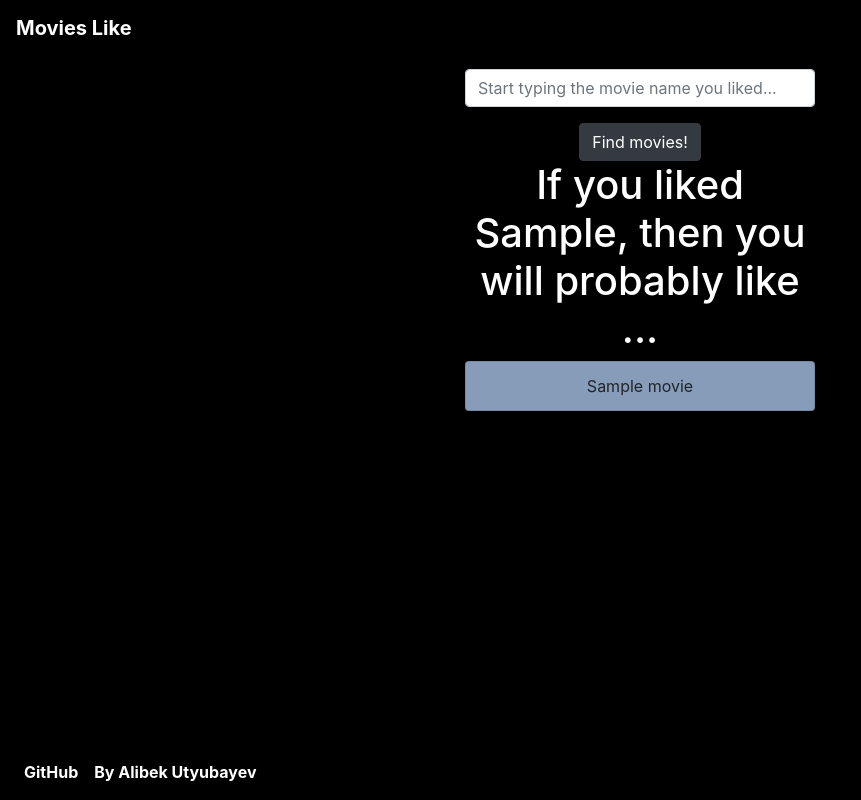
After one commit to alibekU/movies_recommendations, a Flask app: template templates/results.html in a window 1280 px wide. The commit adds this page. Shown: the whole page, without its empty margins (0-861 px from the left). Run offline with Flask 2, Linux system fonts and the light colour scheme; the template is opened without the code that fills it: most values are stand-ins (such as "Sample title", 1, 10 or a date in 2020); form fields are guessed from the names that the template uses; data that the repository does not hold is empty; parts of the project's set-up code (start-up, migrations or seed data) failed here and were passed over; some libraries are stand-ins or nearby versions.

Commit message:
chores: adds files for the web app

```diff
--- /dev/null
+++ b/run.py
@@ -0,0 +1,57 @@
+from flask import Flask, Response, render_template, request
+import json
+from wtforms import TextField, Form
+import pandas as pd
+from sqlalchemy import create_engine
+
+app = Flask(__name__)
+number_movies_returned  = 5
+database_filepath = 'movie_recommendations_v5.db'
+
+# extract movies data
+
+engine = create_engine('sqlite:///'+ database_filepath)
+movies_data = pd.read_sql_table('Closest_movies', engine)
+
+engine.dispose()
+
+movie_titles = list(movies_data['movie_title'])
+
+class SearchForm(Form):
+    movie_autocomplete = TextField('Movie name', id='movie_autocomplete')
+
+
+@app.route('/autocomplete', methods=['GET', 'POST'])
+def autocomplete():
+    return Response(json.dumps(movie_titles), mimetype='application/json')
+
+
+@app.route('/', methods=['GET', 'POST'])
+def index():
+    form = SearchForm(request.form)
+    return render_template("index.html", form=form)
+
+@app.route('/results', methods=['GET', 'POST'])
+def results():
+    requested_movie = request.args.get('movie_autocomplete', '')
+    movie_row = movies_data[movies_data['movie_title'] == requested_movie].reset_index()
+    similar_movies = []
+    if movie_row.shape[0] != 0:
+        for i in range(number_movies_returned):
+            column_name = 'closest_movie_{}'.format(i+1)
+            id = movie_row.loc[0,column_name]
+            movie_i = movies_data.loc[id, 'movie_title']
+            similar_movies.append(movie_i)
+    form = SearchForm(request.form)
+    return render_template(
+        'results.html',
+        requested_movie=requested_movie,
+        similar_movies=similar_movies,
+        form=form
+    )
+
+def main():
+    app.run(host='0.0.0.0', port=3001, debug=True)
+
+if __name__ == '__main__':
+    main()
--- a/static/stylesheets/styles.css
+++ b/static/stylesheets/styles.css
@@ -1,3 +1,32 @@
+html, body.text-center{
+    background-color:black;
+}
+
+header, footer {
+	background-color: black;
+}
+
+
+li.list-group-item {
+		background: #869cb9;
+}
+
+.message {
+	color: white;
+}
+
+.navbar-brand, .navbar-nav, .nav-item, .nav-link {
+	color: white;
+	font-weight: bold;
+}
+
+div.container {
+	position: absolute;
+	top: 30%;
+	left: 50%;
+	transform: translate(-50%, -50%);
+}
+
 .ui-state-hover,
 .ui-widget-content .ui-state-hover,
 .ui-widget-header .ui-state-hover,
--- /dev/null
+++ b/templates/index.html
@@ -0,0 +1,73 @@
+<!doctype html>
+<html lang="en">
+  <head>
+    <link rel="stylesheet" href="{{ url_for('static', filename='stylesheets/styles.css') }}"  type="text/css">
+    <link rel="stylesheet" href="//code.jquery.com/ui/1.10.4/themes/smoothness/jquery-ui.css">
+    <link rel="stylesheet" href="https://maxcdn.bootstrapcdn.com/bootstrap/4.0.0/css/bootstrap.min.css" integrity="sha384-Gn5384xqQ1aoWXA+058RXPxPg6fy4IWvTNh0E263XmFcJlSAwiGgFAW/dAiS6JXm" crossorigin="anonymous">
+    <script src="https://ajax.googleapis.com/ajax/libs/jquery/3.3.1/jquery.min.js"></script>
+    <script src="https://cdn.plot.ly/plotly-latest.min.js"></script>
+    <script type="text/javascript" src="http://code.jquery.com/jquery-latest.js"></script>
+    <script type="text/javascript" src="http://ajax.googleapis.com/ajax/libs/jqueryui/1.11.4/jquery-ui.js"></script>
+    <meta charset="utf-8">
+    <title>Find movies like those you liked</title>
+  </head>
+
+  <body class="text-center">
+    <header >
+        <nav class="navbar navbar-expand-md">
+            <a class="navbar-brand" href="/">Movies Like</a>
+        </nav>
+    </header>
+
+    <div class="container">
+        <div class="row align-items-center justify-content-center">
+            <div class = "col-lg-4 col-lg-offset-4" >
+                <form action='{{ url_for("results") }}' method="GET">
+                    <div class="form-group">
+                        {{ form.movie_autocomplete(placeholder="Start typing the movie name you liked...", class="form-control form-rounded autocomplete") }}
+                    </div>
+                    <div>
+                        <button type="submit" class="btn btn btn-pill btn-dark">Find movies!</button>
+                    </div>
+                </form>
+                {% block content %}
+                {% endblock %}
+            </div>
+        </div>
+    </div>
+
+
+    <footer>
+        <nav class="navbar fixed-bottom navbar-expand-sm">
+              <div>
+                    <div class="navbar-nav mr-auto ">
+                            <a class="nav-item nav-link" href="http://github.com/alibekU">GitHub</a>
+                            <a class="nav-item nav-link" href="http://linkedin.com/in/alibek-utyubayev-74402721/">By Alibek Utyubayev</a>
+                </div>
+              </div>
+        </nav>
+      </footer>
+
+
+    <script>
+        $(function() {
+            $.ajax({
+                url: '{{ url_for("autocomplete") }}'
+                }).done(function (data){
+                    $('#movie_autocomplete').autocomplete({
+                        source: function(request, response) {
+                            var maxResults = 5
+                            var results = $.ui.autocomplete.filter(data, request.term);
+                            response(results.slice(0, maxResults));
+                        },
+                        minLength:2
+                    }).keypress(function(e) {
+    if (e.keyCode === 13) {
+        $(this).closest('form').trigger('submit');
+    }
+});
+                });
+            });
+    </script>
+  </body>
+</html>
--- /dev/null
+++ b/templates/results.html
@@ -0,0 +1,14 @@
+{% extends "index.html" %}
+
+{% block content %}
+    {% if similar_movies|length != 0 %}
+        <h1 class="text-center message">If you liked {{requested_movie}}, then you will probably like ...</h1>
+        <ul class="list-group">
+            {% for movie in similar_movies %}
+                <li class="list-group-item text-center">{{movie}}</li>
+            {% endfor %}
+        </ul>
+    {% else %}
+        <h1 class="text-center message">Movie "{{requested_movie}}" was not found</h1>
+    {% endif %}
+{% endblock %}
```
Also changed, not shown: other parts of static/stylesheets/styles.css (+10 -16 lines), app.py (deleted, +0 -27 lines), generate_table_closest_movies.py (+21 -17 lines), templates/search.html (deleted, +0 -30 lines), movie_recommendations_v5.db (added), 2 other files.
